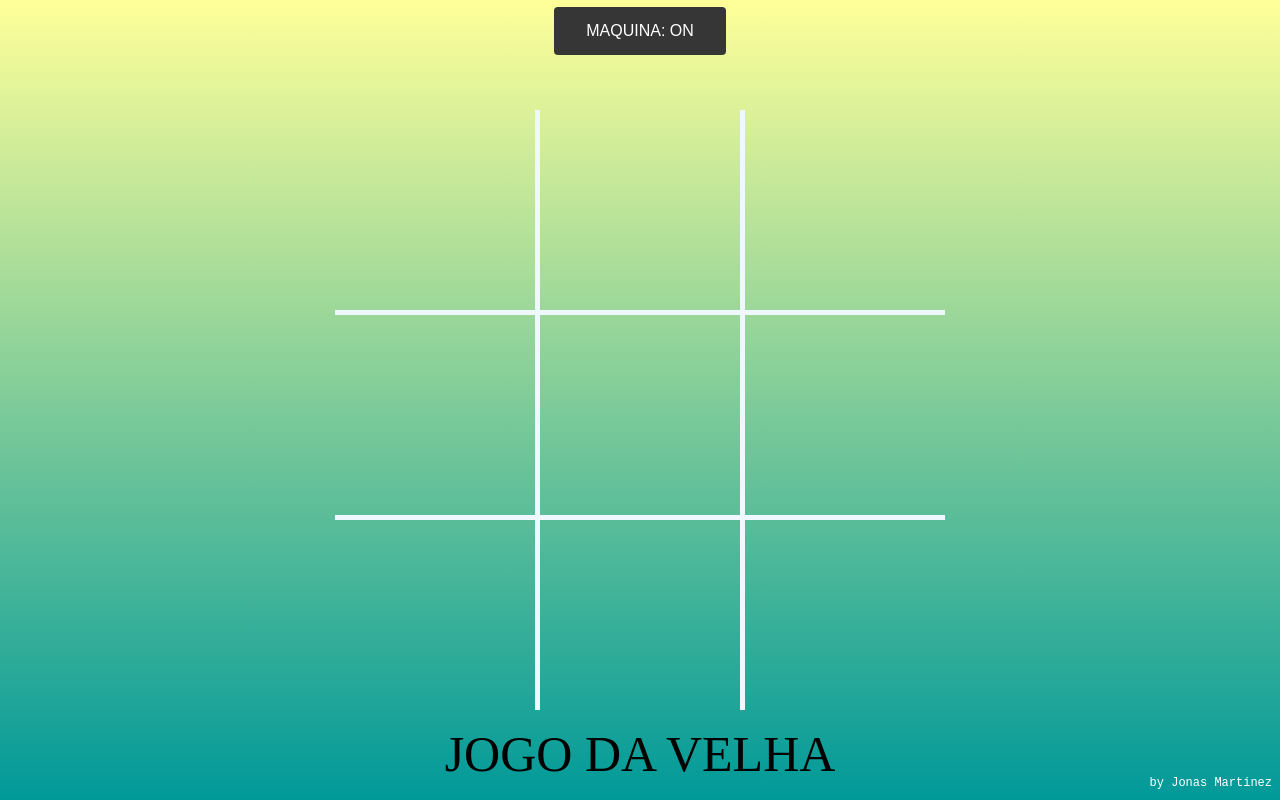
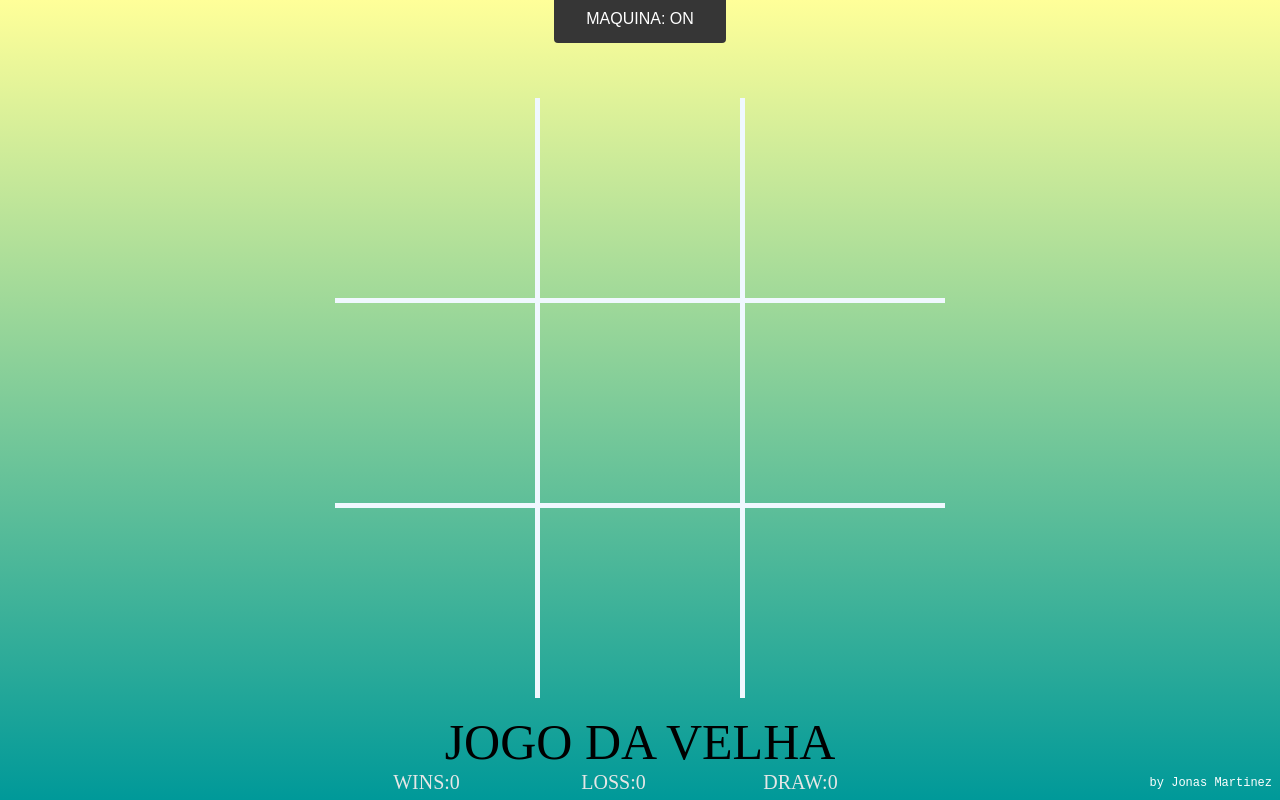
Before and after one commit to joonasmartinez/jogo-da-velha, a plain HTML site: page index.html in a window 1280 px wide. Drawn offline with Linux system fonts and the light colour scheme.

Commit message:
add scoreboard

```diff
--- a/estilo.css
+++ b/estilo.css
@@ -5,15 +5,26 @@ body{
         rgba(0, 153, 153, 50) 100%
       );
 }
+.scoreboard{
+    /* background-color: rgb(175, 175, 175); */
+    display: inline-block;
+    width: 100%;
+}
+.wins,.loss,.draw{
+    display: inline-flex;
+    color: rgb(230, 230, 230);
+    font-size: 20px;
+    width: 30%;
+    justify-content: center;
+    align-content: center;
+    justify-items: center;
+    align-items: center;
+}
 #jogo{
 
-    /* width:603px;
-    height:600px;
-    border:solid 4px; */
     display: grid;
     width: 100%;
     height: 98%;
-    display: grid;
     justify-content: center;
     align-content: center;
     justify-items: center;
--- a/index.html
+++ b/index.html
@@ -4,7 +4,6 @@
     <link rel="stylesheet" type="text/css" href="estilo.css"/>
     </head>
 <body>
-
         <div id="jogo">
             <button id="buttonIA">MAQUINA: OFF</button>
             <div class="linha">
@@ -23,6 +22,11 @@
                 <div class="casa" id="casa9"></div>
             </div>
             <div id="resultado">JOGO DA VELHA</div>
+            <div class="scoreboard">
+                <div class="wins">WINS:0</div>
+                <div class="loss">LOSS:0</div>
+                <div class="draw">DRAW:0</div>
+            </div>
             <button id="button" hidden>RESTART</button>
 
 
```
